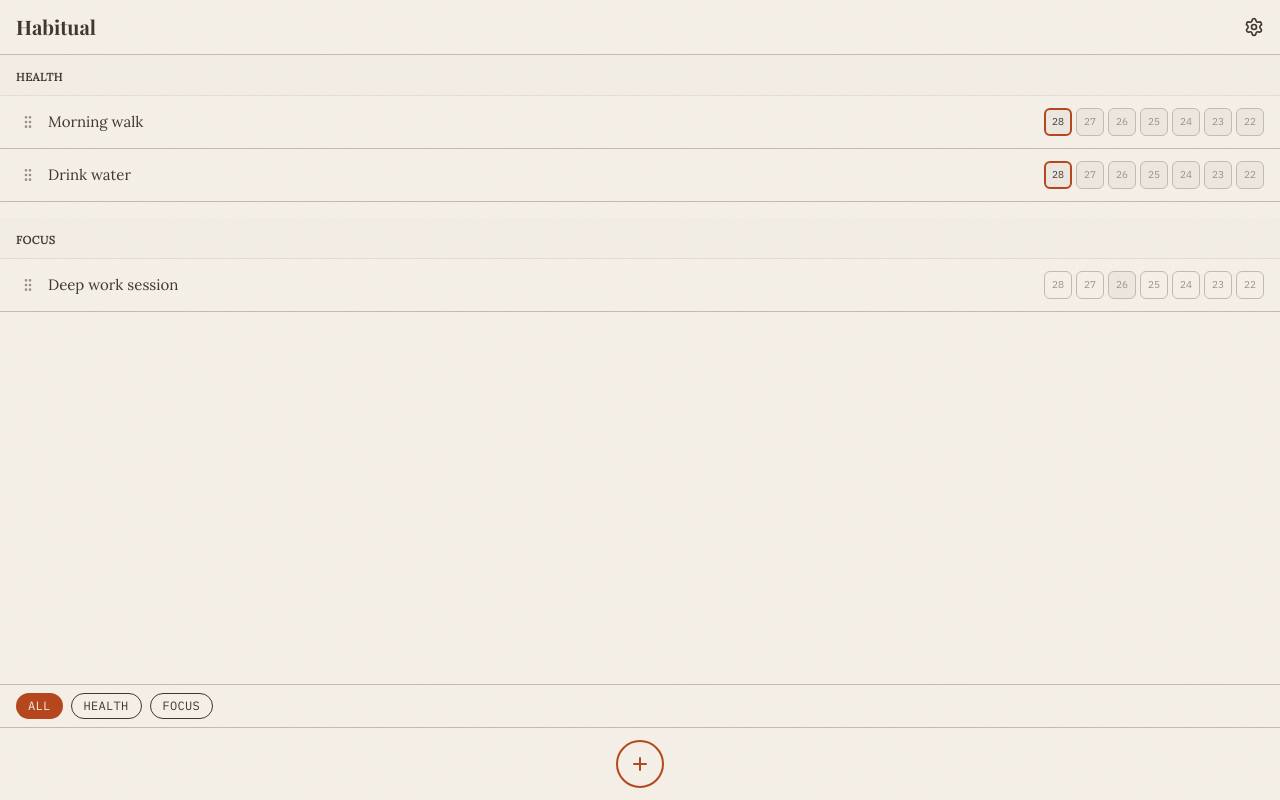
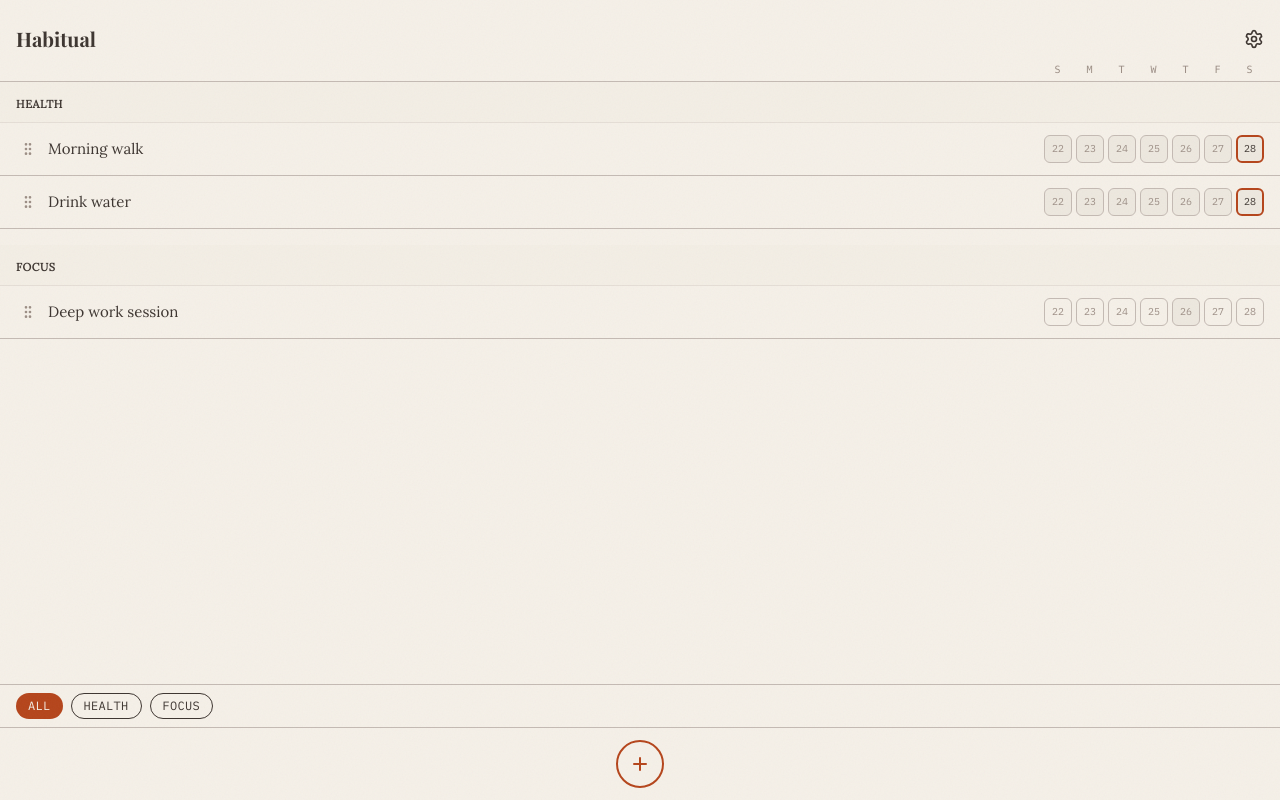
Before and after one commit to cuongcode/habitual, a React (Vite) app: page / in a window 1280 px wide. Built offline with nearby package versions, Linux system fonts and the light colour scheme.

Commit message:
habit row change cell direction

```diff
--- a/src/components/HabitRow.tsx
+++ b/src/components/HabitRow.tsx
@@ -71,7 +71,7 @@ export default function HabitRow({ habit }: HabitRowProps) {
   }
 
   const today = startOfDay(new Date())
-  const cellDates = Array.from({ length: 7 }, (_, i) => subDays(today, i))
+  const cellDates = Array.from({ length: 7 }, (_, i) => subDays(today, 6 - i))
 
   const hasNote = (dateStr: string) => !!notes[`${habit.id}_${dateStr}`]
 
--- a/src/pages/HabitsPage.tsx
+++ b/src/pages/HabitsPage.tsx
@@ -1,5 +1,6 @@
 import { useNavigate, useLocation } from 'react-router-dom'
 import { Settings } from 'lucide-react'
+import { startOfDay, subDays, format } from 'date-fns'
 import HabitList from '../components/HabitList'
 import CategoryFilterBar from '../components/CategoryFilterBar'
 import BottomNav from '../components/BottomNav'
@@ -11,10 +12,14 @@ export default function HabitsPage() {
   const location = useLocation()
   const addHabitDrawerOpen = useUIStore((s) => s.addHabitDrawerOpen)
 
+  const today = startOfDay(new Date())
+  const cellDates = Array.from({ length: 7 }, (_, i) => subDays(today, 6 - i))
+
   return (
     <div key={location.pathname} className="page-enter flex flex-col fixed inset-0 bg-cream overflow-hidden">
       {/* Header */}
-      <div className="sticky top-0 z-10 bg-cream border-b border-muted-light pt-safe shrink-0 flex items-center justify-between px-4 py-3">
+      <div className="sticky top-0 z-10 bg-cream border-b border-muted-light pt-safe shrink-0 flex flex-col">
+        <div className="flex items-center justify-between px-4 pt-3 pb-2">
           <h1
             className="text-ink"
             style={{
@@ -34,6 +39,22 @@ export default function HabitsPage() {
           </button>
         </div>
 
+        {/* Sticky Weekday Headers for HabitRow cells */}
+        <div className="flex items-center gap-2 px-4 pb-1">
+          <div className="flex-1" />
+          <div className="flex gap-1 shrink-0">
+            {cellDates.map((date, i) => (
+              <div
+                key={i}
+                className="w-7 text-center text-[10px] text-muted font-mono uppercase tracking-widest"
+              >
+                {format(date, 'EEEEE')}
+              </div>
+            ))}
+          </div>
+        </div>
+      </div>
+
       {/* Main habit list — scrollable */}
       <HabitList />
 
```
Lines whose indentation alone changed are shown as unchanged.
